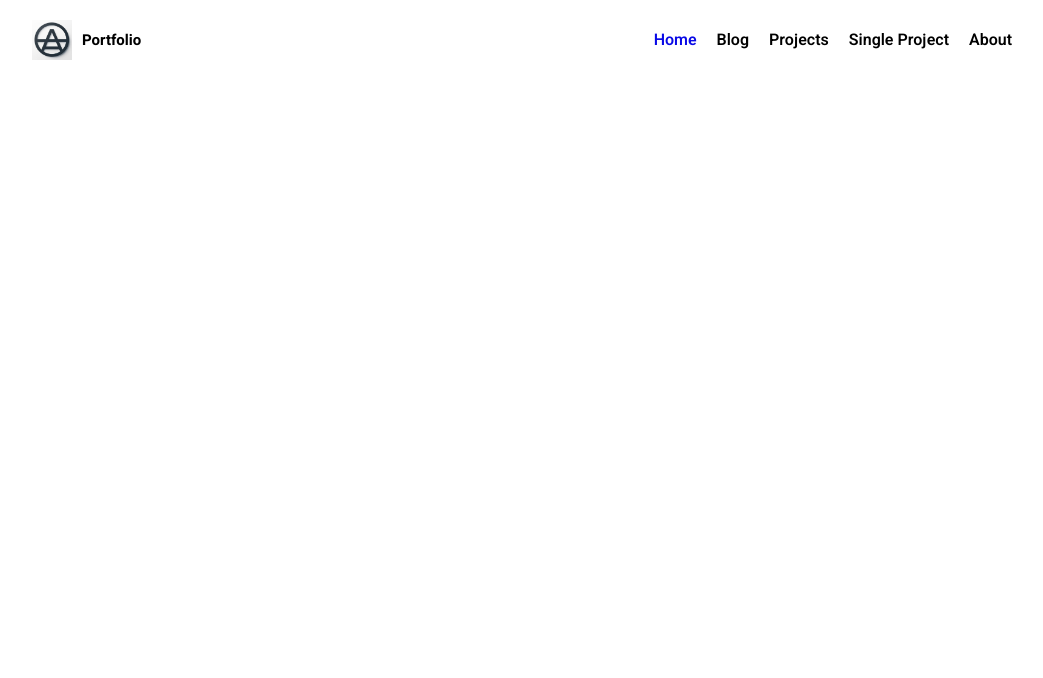
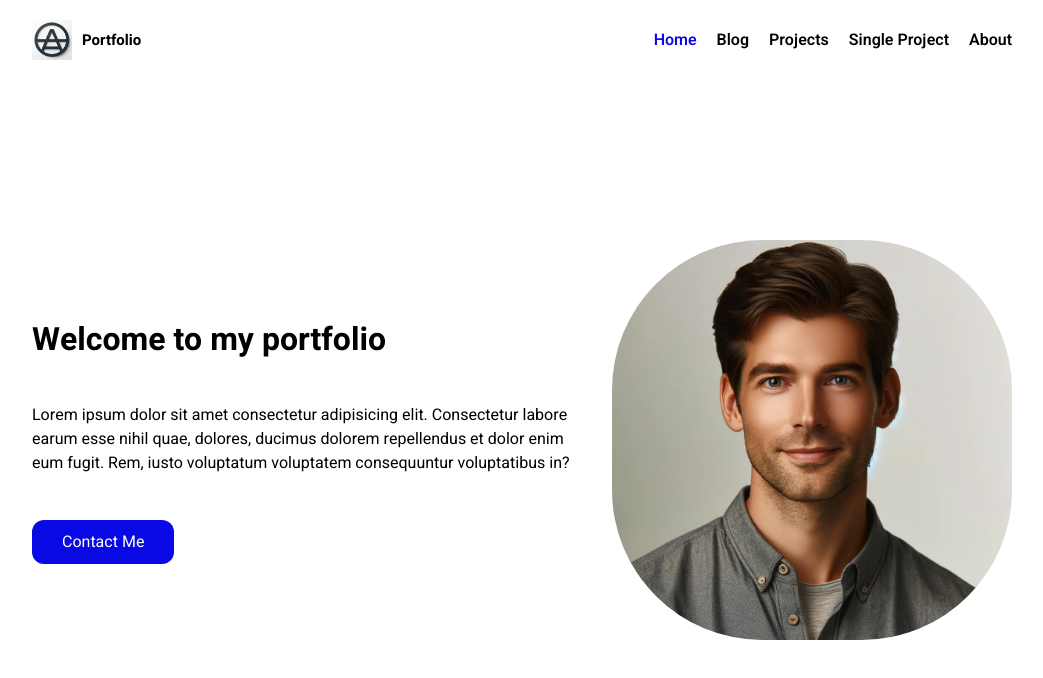
Before and after one commit to alexjshaw/html-portfolio-demo, a plain HTML site: page index.html in a window 1280 px wide. Shown: the whole page, without its empty margins (118-1161 px from the left). Drawn offline with Linux system fonts and the light colour scheme.

Commit message:
home page hero section complete

```diff
--- a/index.html
+++ b/index.html
@@ -23,5 +23,14 @@
     </div>
   </nav>
 
+  <div class="main">
+    <div class="greeting">
+      <h1>Welcome to my portfolio</h1>
+      <p>Lorem ipsum dolor sit amet consectetur adipisicing elit. Consectetur labore earum esse nihil quae, dolores, ducimus dolorem repellendus et dolor enim eum fugit. Rem, iusto voluptatum voluptatem consequuntur voluptatibus in?</p>
+      <button>Contact Me</button>
+    </div>
+    <img src="assets/profile1.png" alt="Profile Picture">
+  </div>
+
 </body>
 </html>
--- a/style.css
+++ b/style.css
@@ -56,3 +56,44 @@ nav .nav-links a:hover,
 nav .nav-links a.active {
   color: rgb(9, 9, 230);
 }
+
+.main {
+  padding: 0 150px;
+  display: flex;
+  gap: 30px;
+  align-items: center;
+  justify-content: space-between;
+  height: calc(100vh - 80px);
+}
+
+.main .greeting h1 {
+  font: 40px;
+  margin-bottom: 40px;
+}
+
+.main .greeting p {
+  font-size: 16px;
+  width: 100%;
+  margin-bottom: 45px;
+}
+
+.main .greeting button {
+  padding: 10px 30px;
+  background: rgb(9, 9, 230);
+  border: none;
+  color: white;
+  font-size: 16px;
+  border-radius: 12px;
+  cursor: pointer;
+  transition: background 0.3s ease;
+}
+
+.main .greeting button:hover {
+  background: darkblue;
+}
+
+.main img {
+  width: 400px;
+  height: 400px;
+  border-radius: 150px;
+}
```
